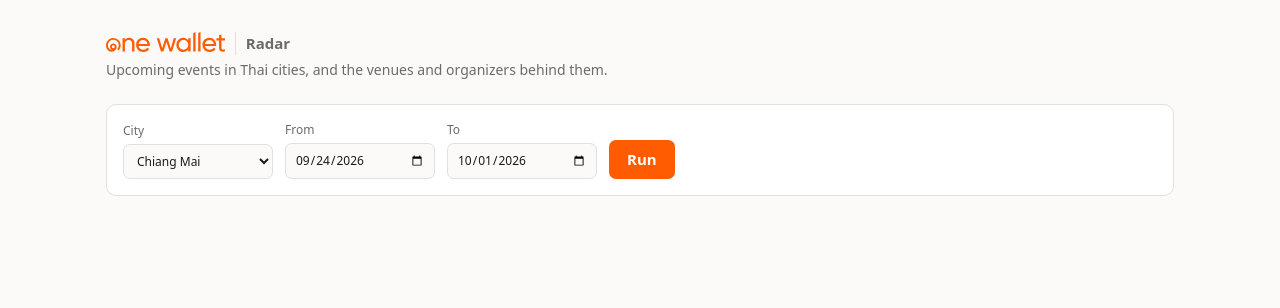
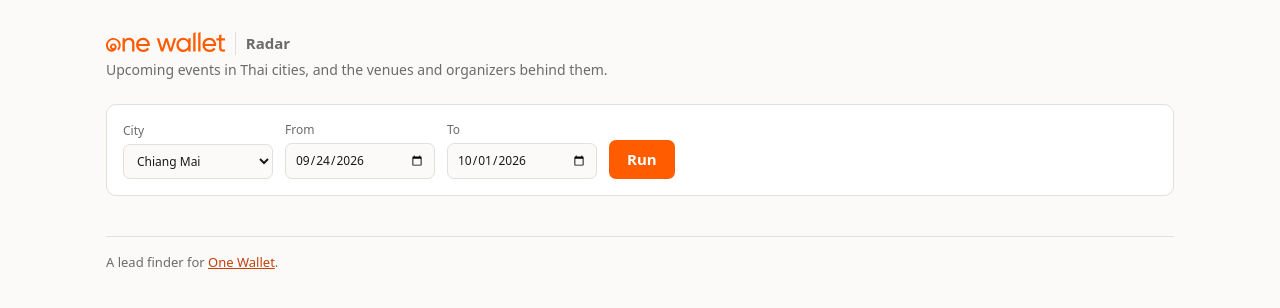
Before and after one commit to lemind/onewallet-radar, a Next.js app: page / in a window 1280 px wide. Shown: the top 308 px of the page. Built offline with nearby package versions, Linux system fonts and the light colour scheme.

Commit message:
feat: link the One Wallet site in the footer

```diff
--- a/src/app/globals.css
+++ b/src/app/globals.css
@@ -5,8 +5,8 @@
   --muted: #6b6b6b;
   --line: #e2e0dc;
   --card: #ffffff;
-  /* Brand orange, taken from the logo. */
-  --brand: #ff5b00;
+  /* Brand orange, matching the logo on onewallet.co.th. */
+  --brand: #ff5c00;
   --brand-hover: #e64f00;
   /* White on #ff5b00 is 3.1:1 — fine for a bold button label, too low for body
      text, so links use a darker shade that clears 5:1 on the light ground. */
@@ -110,3 +110,12 @@ a { color: var(--accent); }
   label, select, input[type="date"], button { width: 100%; min-width: 0; }
   th, td { padding: 8px 10px; }
 }
+
+.foot {
+  margin-top: 40px;
+  padding-top: 16px;
+  border-top: 1px solid var(--line);
+  color: var(--muted);
+  font-size: 13px;
+}
+.foot a { color: var(--accent); }
--- a/src/app/page.tsx
+++ b/src/app/page.tsx
@@ -139,6 +139,14 @@ export default function Page() {
           </div>
         </>
       )}
+
+      <footer className="foot">
+        A lead finder for{" "}
+        <a href="https://onewallet.co.th/" target="_blank" rel="noreferrer">
+          One Wallet
+        </a>
+        .
+      </footer>
     </main>
   );
 }
```
